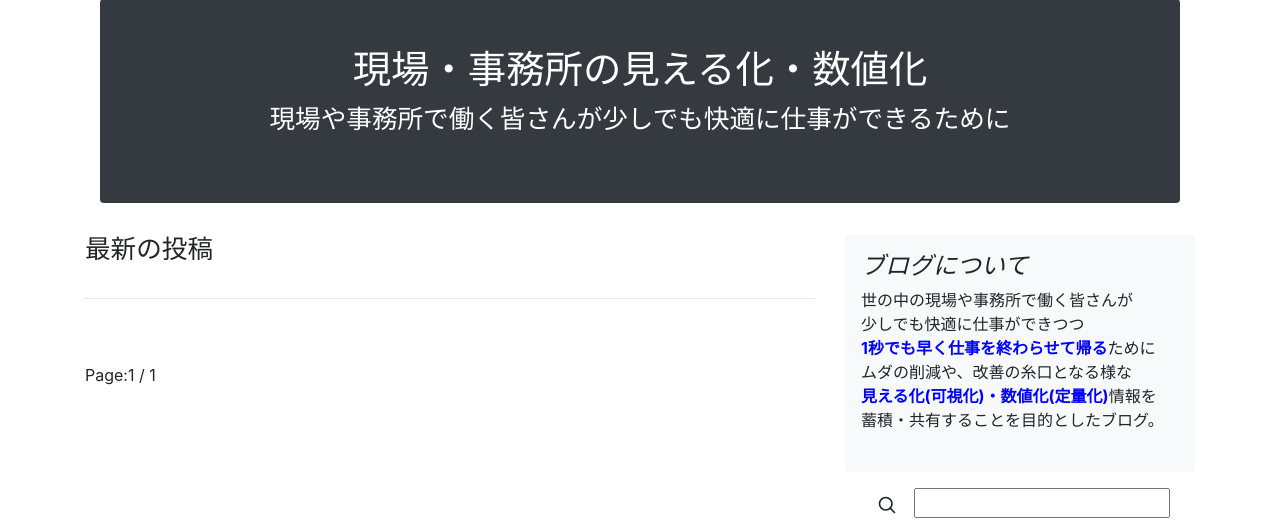
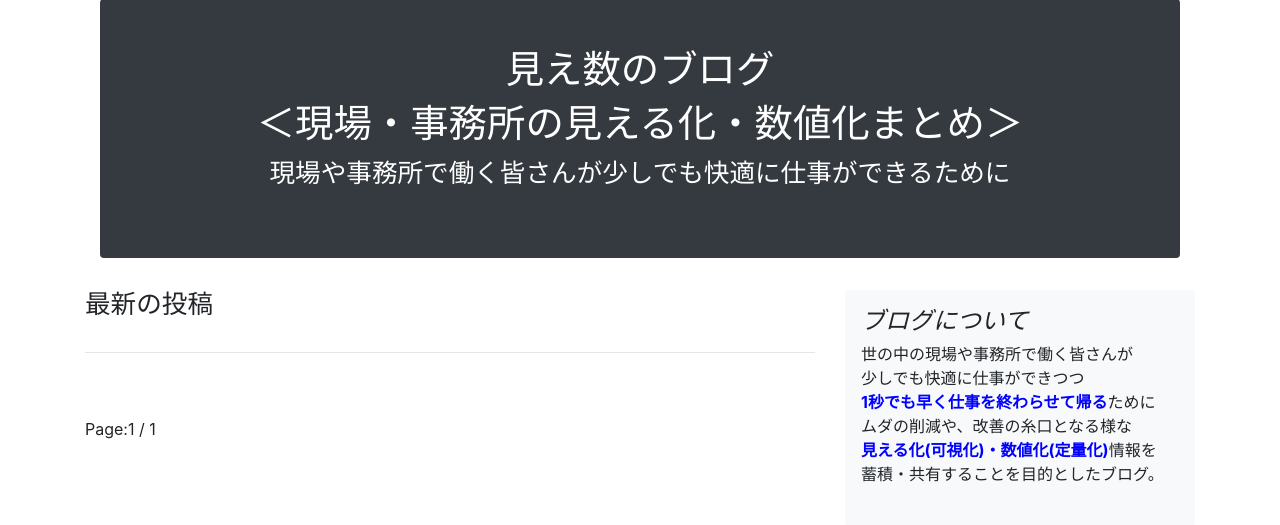
Before and after one commit to chairu707/my-first-blog, a Django app: page / in a window 1280 px wide. Shown: the part 53-578 px from the top of the page. Run offline with Django 3.2, Linux system fonts and the light colour scheme; data that the repository does not hold is empty; some libraries are stand-ins or nearby versions.

Commit message:
Update base.html

```diff
--- a/siteapp/templates/base.html
+++ b/siteapp/templates/base.html
@@ -6,7 +6,7 @@
     <link rel="stylesheet" href="https://stackpath.bootstrapcdn.com/bootstrap/4.5.0/css/bootstrap.min.css">
     <link href="https://fonts.googleapis.com/css?family=Noto+Sans+JP&display=swap" rel="stylesheet">
     <meta name="viewport" content="width=device-width, initial-scale=1">
-    <link rel="canonical" href="https://example.com">
+    <link rel="canonical" href="https://miekazu.pythonanywhere.com/">
     <link rel="icon" href="{% static 'favicon.ico' %}">
     <link rel="icon" type='image/png' size="16x16" href="{% static 'favicon-16x16.png' %}">
     <link rel="apple-touch-icon" sizes="180x180" type="image/png"  href="{% static 'favicon.png' %}">
@@ -16,14 +16,15 @@
     {% endblock twittercard  %}
 
 
- <title>現場・事務所の見える化・数値化</title>
+ <title>現場・事務所の見える化・数値化まとめ</title>
   </head>
   <body >
     <div class="container">
       {% render_category_links %}
       <div class="container">
         <div class="jumbotron p-3 p-md-5 text-white rounded bg-dark" id="top">
-          <h1>現場・事務所の見える化・数値化</h1>
+          <h1>見え数のブログ</h1>
+          <h1>＜現場・事務所の見える化・数値化まとめ＞</h1>
           <p class="vw" >現場や事務所で働く皆さんが少しでも快適に仕事ができるために</p>
         </div>
       </div>
```
